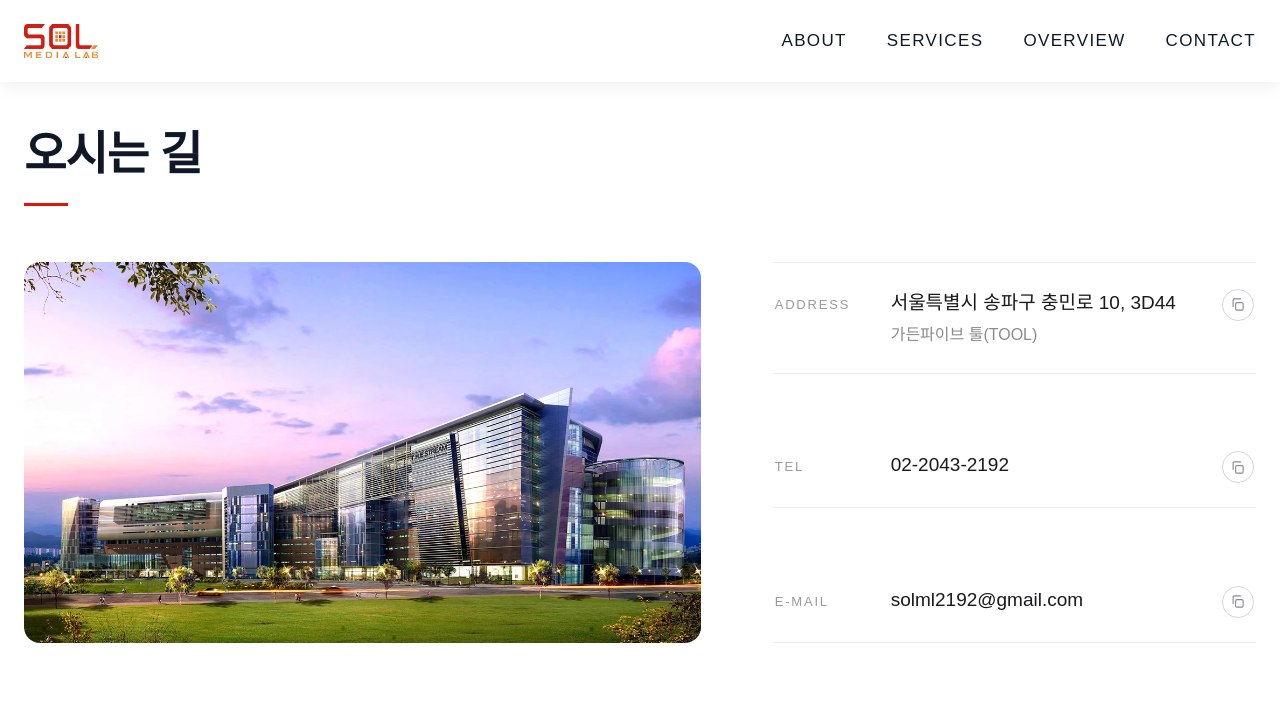
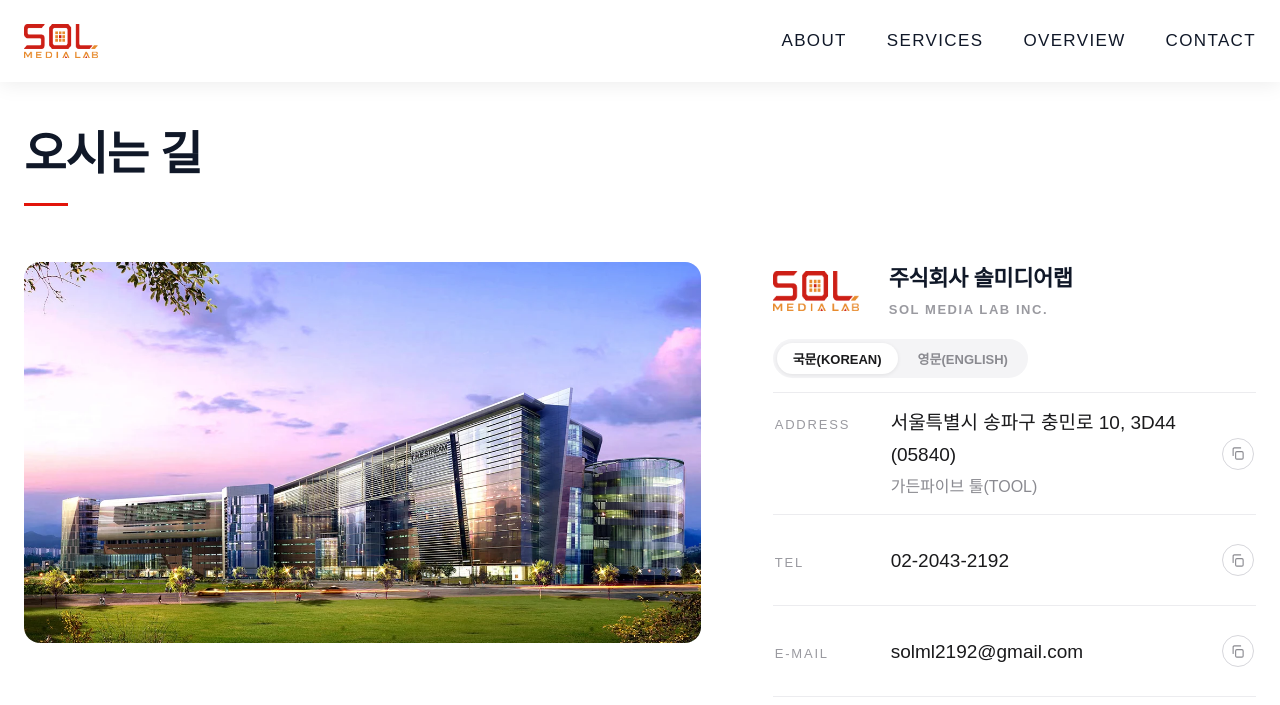
Before and after one commit to hongbj123-create/sol-medialab-site, a Jekyll site: the page location.html, which Jekyll copies as it is, in a window 1280 px wide and 1400 px high. Shown: the top 705 px of the window. Built offline with Jekyll 4.4.1, drawn with Linux system fonts in a browser that asks for light colours; some web fonts are replaced; grey boxes are pictures that could not be loaded.

Commit message:
Add company logo/name, postal code, and KO/EN address language toggle
Co-Authored-By: Claude Sonnet 5 <noreply@anthropic.com>

```diff
--- a/location.html
+++ b/location.html
@@ -39,20 +39,46 @@
 }
 
 .location-page .loc-info{display:flex;flex-direction:column}
-.location-page .loc-list{
-  margin:0;border-top:1px solid #ECECEF;
-  display:flex;flex-direction:column;justify-content:space-between;flex:1;
+.location-page .loc-company{
+  display:grid;grid-template-columns:96px minmax(0,1fr);gap:20px;align-items:center;
+  margin:0 0 20px;
 }
+.location-page .loc-company-logo{height:40px;width:auto;max-width:none;margin:0;border-radius:0;flex:none}
+.location-page .loc-company-ko{margin:0;font-size:22px;font-weight:800;letter-spacing:-.02em;color:#101828}
+.location-page .loc-company-en{
+  margin:5px 0 0;font-family:'Pretendard',sans-serif;
+  font-size:13px;font-weight:600;letter-spacing:.12em;color:#9A9AA0;
+}
+/* Pushes the tabs+list block to the bottom of the stretched info column
+   so the E-MAIL row's bottom border lines up with the photo's bottom
+   edge, without touching the rows' own (even) internal spacing. */
+.location-page .loc-lang-tabs{
+  display:flex;gap:4px;width:fit-content;margin:auto 0 14px;
+  padding:4px;background:#F4F4F6;border-radius:999px;
+}
+.location-page .loc-lang-tab{
+  padding:6px 16px;border:0;border-radius:999px;background:transparent;
+  font-family:'Pretendard',sans-serif;font-size:13px;font-weight:600;color:#8A8A90;
+  cursor:pointer;transition:background-color .2s ease,color .2s ease;
+}
+.location-page .loc-lang-tab:hover{color:#1A1A1C}
+.location-page .loc-lang-tab.is-active{background:#fff;color:#1A1A1C;box-shadow:0 1px 4px rgba(0,0,0,.08)}
+.location-page .loc-list{margin:0;border-top:1px solid #ECECEF}
 .location-page .loc-row{
   display:grid;grid-template-columns:96px minmax(0,1fr);gap:20px;align-items:baseline;
   padding:24px 2px;border-bottom:1px solid #ECECEF;
 }
+/* ADDRESS carries a second (sub) line that TEL/E-MAIL don't, so its
+   padding is trimmed and theirs padded out to match row heights —
+   the three paddings still sum to the same total as before. */
+.location-page .loc-row:first-child{padding-top:14px;padding-bottom:14px}
+.location-page .loc-row:not(:first-child){padding-top:29px;padding-bottom:29px}
 .location-page .loc-row dt{
   font-family:'Pretendard',sans-serif;font-weight:500;
   font-size:13px;letter-spacing:.14em;color:#9A9AA0;line-height:1.6;
 }
 .location-page .loc-row dd{
-  margin:0;display:flex;align-items:flex-start;justify-content:space-between;gap:14px;
+  margin:0;display:flex;align-items:center;justify-content:space-between;gap:14px;
   font-size:19px;font-weight:500;line-height:1.65;color:#1A1A1C;
   word-break:keep-all;
 }
@@ -63,7 +89,7 @@
 
 .location-page .loc-copy{
   flex:none;position:relative;display:inline-flex;align-items:center;justify-content:center;
-  width:32px;height:32px;margin-top:2px;border-radius:50%;
+  width:32px;height:32px;border-radius:50%;
   border:1px solid #D6D6DB;background:#fff;color:#8A8A90;cursor:pointer;
   transition:border-color .2s ease,color .2s ease,background-color .2s ease;
 }
@@ -204,30 +230,51 @@
       </figure>
 
       <div class="loc-info loc-anim" style="--i:3">
+        <div class="loc-company">
+          <img class="loc-company-logo" src="assets/img/logo.png" alt="SOL MEDIA LAB INC. 로고">
+          <div>
+            <p class="loc-company-ko">주식회사 솔미디어랩</p>
+            <p class="loc-company-en">SOL MEDIA LAB INC.</p>
+          </div>
+        </div>
+        <div class="loc-lang-tabs" role="tablist" aria-label="주소 언어 선택">
+          <button type="button" class="loc-lang-tab is-active" role="tab" aria-selected="true" data-lang="ko">국문(KOREAN)</button>
+          <button type="button" class="loc-lang-tab" role="tab" aria-selected="false" data-lang="en">영문(ENGLISH)</button>
+        </div>
         <dl class="loc-list">
           <div class="loc-row">
-            <dt>ADDRESS</dt>
+            <dt data-lang-ko="주소" data-lang-en="ADDRESS">ADDRESS</dt>
             <dd>
-              <span class="loc-value">
-                서울특별시 송파구 충민로 10, 3D44
+              <span class="loc-value" data-lang-value="ko">
+                서울특별시 송파구 충민로 10, 3D44 (05840)
                 <span class="loc-sub">가든파이브 툴(TOOL)</span>
               </span>
-              <button type="button" class="loc-copy" data-copy="서울특별시 송파구 충민로 10, 3D44 (가든파이브 툴)" aria-label="주소 복사">
+              <span class="loc-value" data-lang-value="en" hidden>
+                3D44, 10 Chungmin-ro, Songpa-gu, Seoul 05840
+                <span class="loc-sub">Republic of Korea</span>
+              </span>
+              <button type="button" class="loc-copy"
+                data-copy-ko="서울특별시 송파구 충민로 10, 3D44 (가든파이브 툴), 05840"
+                data-copy-en="3D44, 10 Chungmin-ro, Songpa-gu, Seoul 05840, Republic of Korea"
+                data-copy="서울특별시 송파구 충민로 10, 3D44 (가든파이브 툴), 05840" aria-label="주소 복사">
                 <svg viewBox="0 0 24 24" fill="none" aria-hidden="true"><rect x="9" y="9" width="12" height="12" rx="2" stroke="currentColor" stroke-width="1.8"/><path d="M5 15V5a2 2 0 0 1 2-2h10" stroke="currentColor" stroke-width="1.8" stroke-linecap="round"/></svg>
               </button>
             </dd>
           </div>
           <div class="loc-row">
-            <dt>TEL</dt>
+            <dt data-lang-ko="연락처" data-lang-en="TEL">TEL</dt>
             <dd>
-              <span class="loc-value"><a href="tel:0220432192">02-2043-2192</a></span>
-              <button type="button" class="loc-copy" data-copy="02-2043-2192" aria-label="전화번호 복사">
+              <span class="loc-value" data-lang-value="ko"><a href="tel:0220432192">02-2043-2192</a></span>
+              <span class="loc-value" data-lang-value="en" hidden><a href="tel:+82220432192">+82 2-2043-2192</a></span>
+              <button type="button" class="loc-copy"
+                data-copy-ko="02-2043-2192" data-copy-en="+82 2-2043-2192"
+                data-copy="02-2043-2192" aria-label="전화번호 복사">
                 <svg viewBox="0 0 24 24" fill="none" aria-hidden="true"><rect x="9" y="9" width="12" height="12" rx="2" stroke="currentColor" stroke-width="1.8"/><path d="M5 15V5a2 2 0 0 1 2-2h10" stroke="currentColor" stroke-width="1.8" stroke-linecap="round"/></svg>
               </button>
             </dd>
           </div>
           <div class="loc-row">
-            <dt>E-MAIL</dt>
+            <dt data-lang-ko="이메일" data-lang-en="E-MAIL">E-MAIL</dt>
             <dd>
               <span class="loc-value"><a href="mailto:solml2192@gmail.com">solml2192@gmail.com</a></span>
               <button type="button" class="loc-copy" data-copy="solml2192@gmail.com" aria-label="이메일 복사">
```
Also changed, not shown: other parts of location.html (+29 -0 lines).
